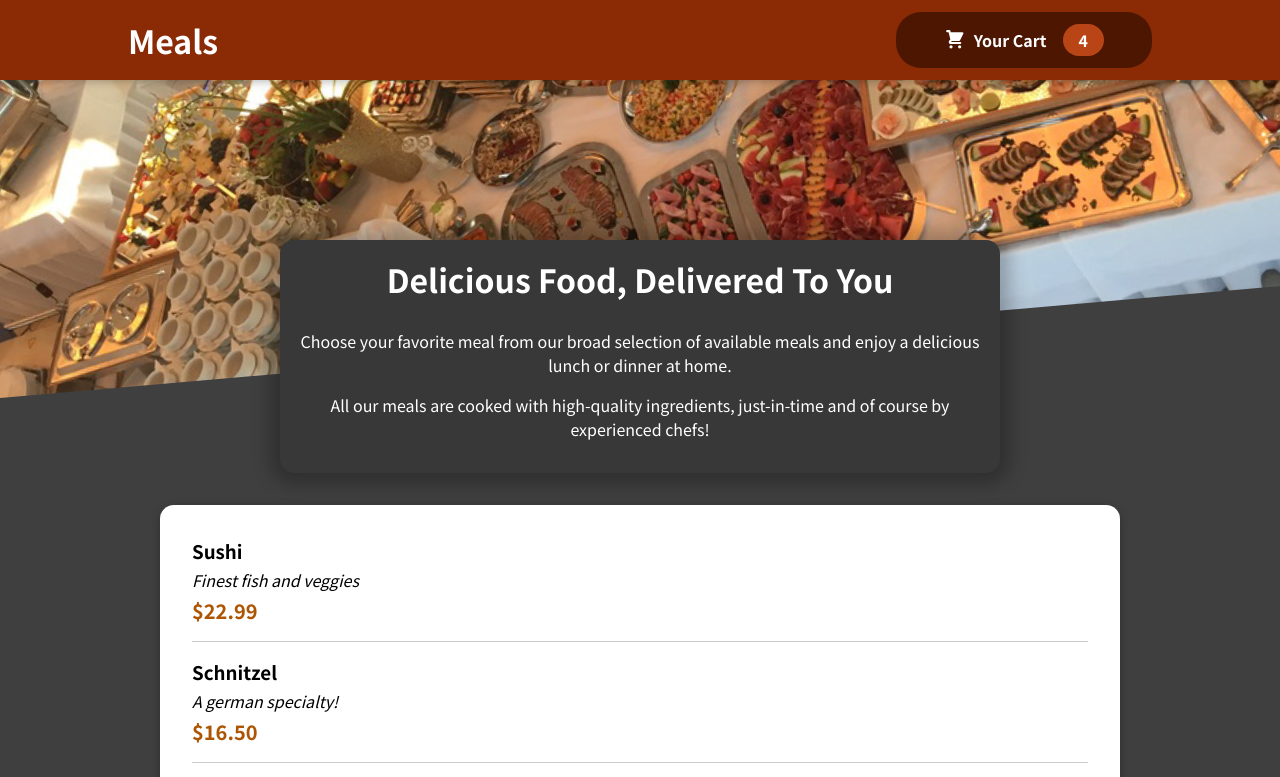
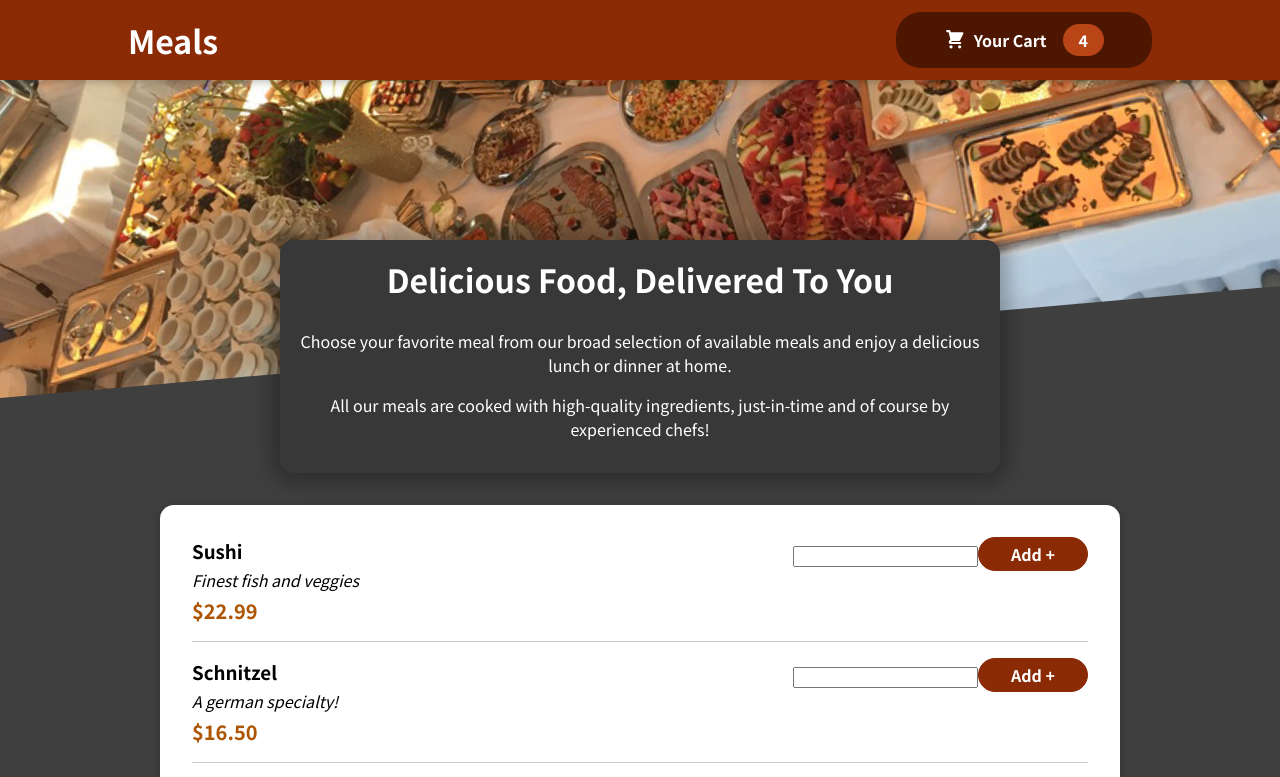
Before and after one commit to RajChandan/FoodApp, a React (Create React App) app: page / in a window 1280 px wide. Shown: the top 777 px of the page. Built offline with nearby package versions, Linux system fonts and the light colour scheme.

Commit message:
mealitem form

```diff
--- a/src/components/Meals/MealItem/MealItem.js
+++ b/src/components/Meals/MealItem/MealItem.js
@@ -1,4 +1,5 @@
 import classes from "./MealItem.module.css"
+import MealItemForm from "./MealItemForm";
 
 const MealItem = (props) => {
     const price = `$${props.price.toFixed(2)}`;
@@ -9,7 +10,9 @@ const MealItem = (props) => {
             <div className={classes.description}>{props.description}</div>
             <div className={classes.price}>{price}</div>
         </div>
-        <div></div>
+        <div>
+            <MealItemForm />
+        </div>
     </li>);
 };
 
--- a/src/components/Meals/MealItem/MealItemForm.js
+++ b/src/components/Meals/MealItem/MealItemForm.js
@@ -0,0 +1,10 @@
+import classes from "./MealItemForm.module.css";
+const MealItemForm = (props) =>
+{
+    return <form className={classes.form}>
+        <input />
+        <button> Add + </button>
+    </form>
+}
+
+export default MealItemForm;
--- /dev/null
+++ b/src/components/Meals/MealItem/MealItemForm.module.css
@@ -0,0 +1,20 @@
+.form {
+    text-align: right;
+  }
+
+  .form button {
+    font: inherit;
+    cursor: pointer;
+    background-color: #8a2b06;
+    border: 1px solid #8a2b06;
+    color: white;
+    padding: 0.25rem 2rem;
+    border-radius: 20px;
+    font-weight: bold;
+  }
+
+  .form button:hover,
+  .form button:active {
+    background-color: #641e03;
+    border-color: #641e03;
+  }
```
